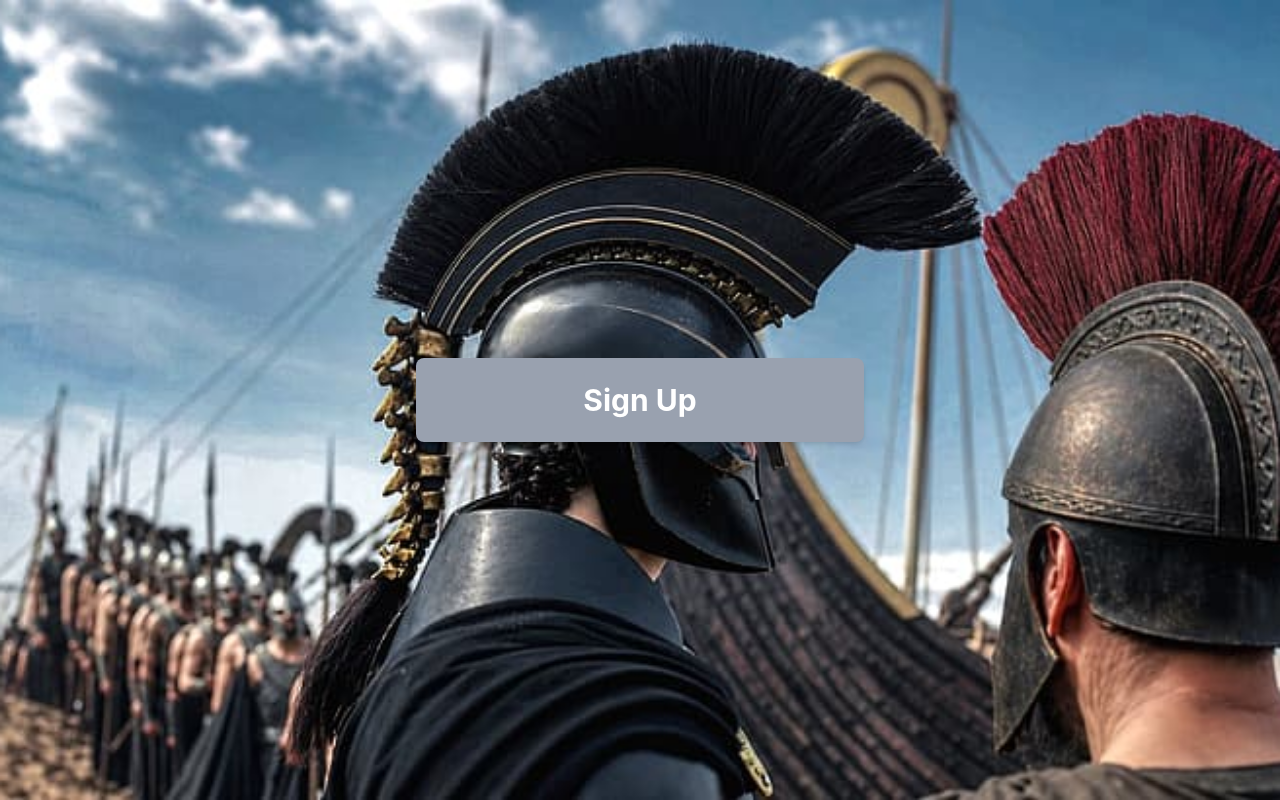
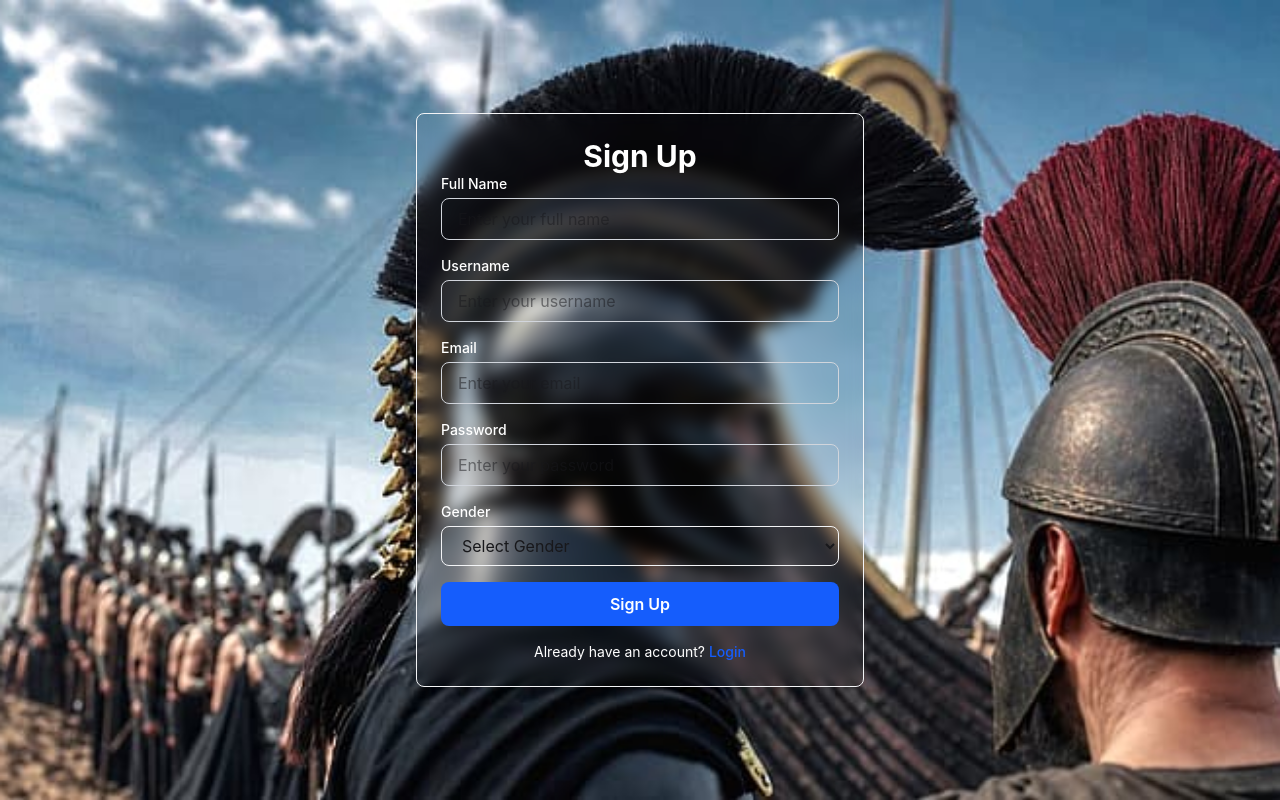
Before and after one commit to shashikant-bhardwaj/chat-application, a React app in the folder frontend/: page /register in a window 1280 px wide. Built offline with nearby package versions, Linux system fonts and the light colour scheme; the HTML template or start-up script is replaced by a standard one.

Commit message:
feat: enhance Login and Signup components with form fields and styling

```diff
--- a/frontend/src/components/Login/Login.jsx
+++ b/frontend/src/components/Login/Login.jsx
@@ -1,8 +1,74 @@
 import React from 'react'
+import {Link} from "react-router-dom"
 
 function Login() {
     return (
-        <div>Login</div>
+               <>
+    <div className="min-h-screen flex items-center justify-center ">
+  <div className="w-full max-w-md  p-6 rounded-lg shadow-md bg-clip-padding backdrop-filter backdrop-blur-sm bg-opacity-10 border border-gray-100">
+    <h1 className="text-3xl font-bold text-center text-white">
+      Log In
+    </h1>
+       <form className="space-y-4">
+
+          {/* Username */}
+          <div>
+            <label className="block text-sm font-medium  text-white mb-1">
+              Username
+            </label>
+            <input
+              type="text"
+              placeholder="Enter your username or email"
+              className="w-full px-4 py-2 border border-gray-300 rounded-lg focus:outline-none focus:ring-2 focus:ring-blue-500"
+            />
+          </div>
+
+          {/* Password */}
+          <div>
+            <label className="block text-sm font-medium  text-white mb-1">
+              Password
+            </label>
+            <input
+              type="password"
+              placeholder="Enter your password"
+              className="w-full px-4 py-2 border border-gray-300 rounded-lg focus:outline-none focus:ring-2 focus:ring-blue-500"
+            />
+          </div>
+
+          {/* Gender */}
+          <div>
+            <label className="block text-sm font-medium text-white mb-1">
+              Gender
+            </label>
+            <select
+              className="w-full  px-4 py-2 border border-gray rounded-lg  border-gray-100  focus:outline-none focus:ring-2 focus:ring-blue-500"
+            >
+              <option className='text-black ' value="">Select Gender</option>
+              <option className='text-black ' value="male">Male</option>
+              <option className='text-black ' value="female">Female</option>
+            </select>
+          </div>
+
+          {/* Signup Button */}
+          <button
+            type="submit"
+            className="w-full bg-blue-600 text-white py-2.5 rounded-lg font-semibold hover:bg-blue-700 transition duration-300"
+          >
+            Log In
+          </button>
+
+          {/* Singup Link */}
+          <p className="text-center text-sm text-white">
+            Don't have an account?{" "}
+            <Link to= "/register" className="text-blue-600 hover:underline font-medium">
+            Sign up
+            </Link>
+
+          </p>
+        </form>
+  </div>
+</div>
+        </>
     )
 }
 
--- a/frontend/src/components/Signup/Signup.jsx
+++ b/frontend/src/components/Signup/Signup.jsx
@@ -1,13 +1,93 @@
 import React from 'react'
-
+import {Link} from "react-router-dom"
 function Signup() {
     return (
         <>
-    <div className="min-h-screen flex items-center justify-center">
-  <div className="w-full  max-w-md  p-6 rounded-lg shadow-md bg-gray-400">
+    <div className="min-h-screen flex items-center justify-center ">
+  <div className="w-full max-w-md  p-6 rounded-lg shadow-md bg-clip-padding backdrop-filter backdrop-blur-sm bg-opacity-10 border border-gray-100">
     <h1 className="text-3xl font-bold text-center text-white">
       Sign Up
     </h1>
+       <form className="space-y-4">
+          {/* Full Name */}
+          <div>
+            <label className="block text-sm font-medium text-white mb-1">
+              Full Name
+            </label>
+            <input
+              type="text"
+              placeholder="Enter your full name"
+              className="w-full px-4 py-2 border border-gray-300 rounded-lg focus:outline-none focus:ring-2 focus:ring-blue-500"
+            />
+          </div>
+
+          {/* Username */}
+          <div>
+            <label className="block text-sm font-medium  text-white mb-1">
+              Username
+            </label>
+            <input
+              type="text"
+              placeholder="Enter your username"
+              className="w-full px-4 py-2 border border-gray-300 rounded-lg focus:outline-none focus:ring-2 focus:ring-blue-500"
+            />
+          </div>
+
+          {/* Email */}
+          <div>
+            <label className="block text-sm font-medium  text-white mb-1">
+              Email
+            </label>
+            <input
+              type="email"
+              placeholder="Enter your email"
+              className="w-full px-4 py-2 border border-gray-300 rounded-lg focus:outline-none focus:ring-2 focus:ring-blue-500"
+            />
+          </div>
+
+          {/* Password */}
+          <div>
+            <label className="block text-sm font-medium  text-white mb-1">
+              Password
+            </label>
+            <input
+              type="password"
+              placeholder="Enter your password"
+              className="w-full px-4 py-2 border border-gray-300 rounded-lg focus:outline-none focus:ring-2 focus:ring-blue-500"
+            />
+          </div>
+
+          {/* Gender */}
+          <div>
+            <label className="block text-sm font-medium text-white mb-1">
+              Gender
+            </label>
+            <select
+              className="w-full  px-4 py-2 border border-gray rounded-lg  border-gray-100  focus:outline-none focus:ring-2 focus:ring-blue-500"
+            >
+              <option  className='text-black ' value="">Select Gender</option>
+              <option className='text-black ' value="male">Male</option>
+              <option className='text-black ' value="female">Female</option>
+            </select>
+          </div>
+
+          {/* Signup Button */}
+          <button
+            type="submit"
+            className="w-full bg-blue-600 text-white py-2.5 rounded-lg font-semibold hover:bg-blue-700 transition duration-300"
+          >
+            Sign Up
+          </button>
+
+          {/* Login Link */}
+          <p className="text-center text-sm text-white">
+            Already have an account?{" "}
+            <Link to= "/login" className="text-blue-600 hover:underline font-medium">
+            Login
+            </Link>
+
+          </p>
+        </form>
   </div>
 </div>
         </>
```
